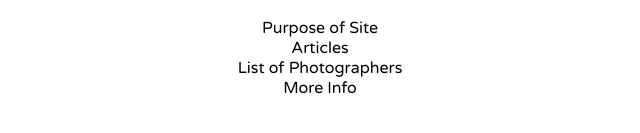
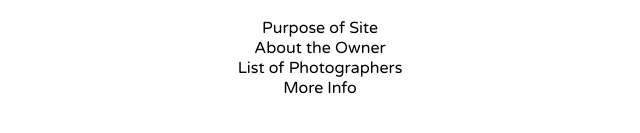
Before and after one commit to nikkivervelde/CIM111, a plain HTML site: page final/pages/aboutme.html in a window 1280 px wide. Shown: the part 635-768 px from the top of the page, 340-980 px from the left. Drawn offline with nearby package versions, Linux system fonts and the light colour scheme.

Commit message:
Update aboutme.html

```diff
--- a/final/pages/aboutme.html
+++ b/final/pages/aboutme.html
@@ -52,7 +52,7 @@
 
  	    <ul>
  	      <li id="info1">Purpose of Site</li>
- 	      <li id="info2">Articles</li>
+ 	      <li id="info2">About the Owner</li>
  	      <li id="info3">List of Photographers</li>
  	      <li id="info4">More Info</li>
  	    </ul>
```
